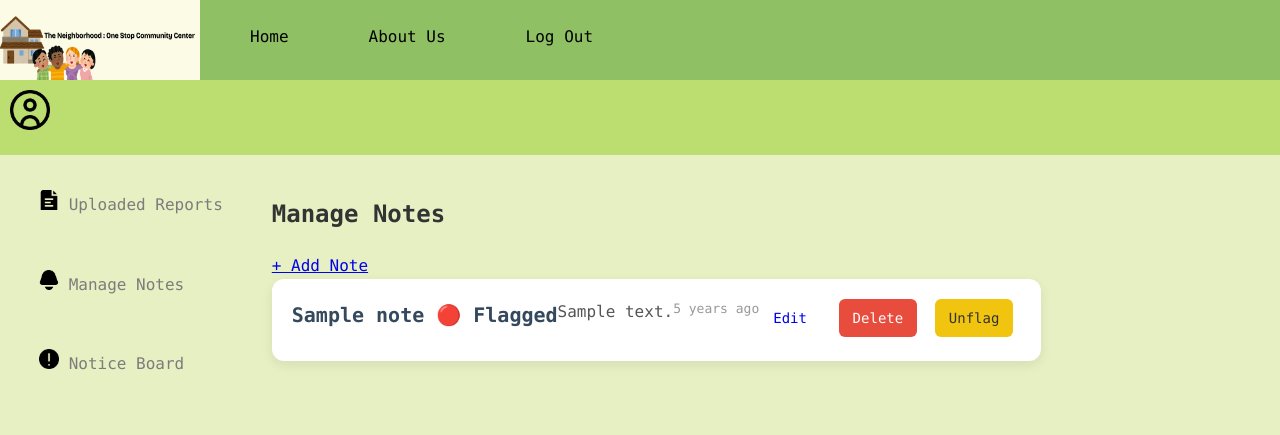
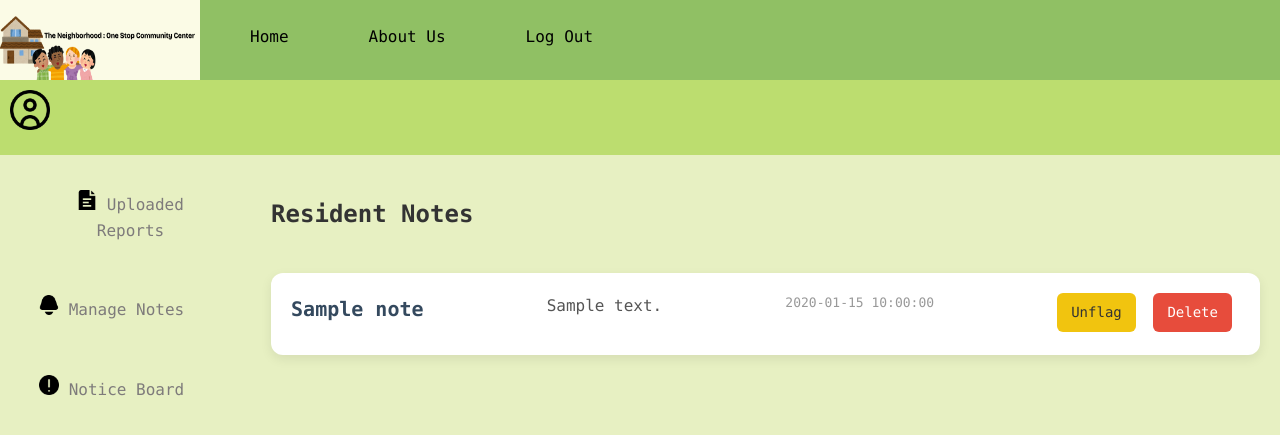
Before and after one commit to FeliciaTee/NeighbourhoodProject, a PHP site: page /managenotes.php in a window 1280 px wide. Shown: the top 435 px of the page. Run offline with PHP 8.4, Linux system fonts and the light colour scheme; the visitor is signed in with stand-in values (Sample User, id 1); tables that the repository leaves empty or names only in its code hold one stand-in row (values such as "Sample post").

Commit message:
Update managenotes.php

```diff
--- a/managenotes.php
+++ b/managenotes.php
@@ -18,22 +18,14 @@
     exit();
 }
 
-// Flag/Unflag note
+// Toggle flag
 if (isset($_GET['flag'])) {
     $id = intval($_GET['flag']);
-    $conn->query("UPDATE notes SET is_flagged = 1 WHERE note_id = $id");
+    $conn->query("UPDATE notes SET is_flagged = NOT is_flagged WHERE note_id = $id");
     header("Location: managenotes.php");
     exit();
 }
 
-if (isset($_GET['unflag'])) {
-    $id = intval($_GET['unflag']);
-    $conn->query("UPDATE notes SET is_flagged = 0 WHERE note_id = $id");
-    header("Location: managenotes.php");
-    exit();
-}
-
-// Get all notes
 $result = $conn->query("SELECT * FROM notes ORDER BY created_at DESC");
 ?>
 
@@ -63,43 +55,24 @@
   <div class="dashboard">
     <div class="sidebar">
       <ul>
-        <li><a href="uploadedreports.php">
-          <img src="document.png" alt="uploadedreports" class="uploadedreports">
-          Uploaded Reports
-        </a></li>
-        <li><a href="managenotes.php">
-          <img src="bell.png" alt="managenotes" class="managenotes">
-          Manage Notes
-        </a></li>
-        <li><a href="noticeboard.php">
-          <img src="notice.png" alt="noticeboard" class="noticeboard">
-          Notice Board
-        </a></li>
+        <li><a href="uploadedreports.php"><img src="document.png" class="uploadedreports"> Uploaded Reports</a></li>
+        <li><a href="managenotes.php"><img src="bell.png" class="managenotes"> Manage Notes</a></li>
+        <li><a href="noticeboard.php"><img src="notice.png" class="noticeboard"> Notice Board</a></li>
       </ul>
     </div>
 
-    <div class="content">
-      <h2>Manage Notes</h2>
-      <a href="addnote.php" class="btn-add">+ Add Note</a>
-
+    <div class="content-area">
+      <h2>Resident Notes</h2>
       <?php while ($row = $result->fetch_assoc()): ?>
-        <div class="note-card <?= $row['is_flagged'] ? 'flagged' : '' ?>">
-          <div class="note-title">
-            <?= htmlspecialchars($row['title']) ?>
-            <?php if ($row['is_flagged']): ?>
-              <span class="flag-indicator">🔴 Flagged</span>
-            <?php endif; ?>
-          </div>
+        <div class="note-card">
+          <div class="note-title"><?= htmlspecialchars($row['title']) ?></div>
           <div class="note-content"><?= nl2br(htmlspecialchars($row['content'])) ?></div>
-          <div class="note-time"><?= time_elapsed_string($row['date_created']) ?></div>
+          <div class="note-time"><?= htmlspecialchars($row['created_at']) ?></div>
           <div class="note-buttons">
-            <a href="editnote.php?id=<?= $row['note_id'] ?>" class="btn-edit">Edit</a>
+            <a href="?flag=<?= $row['note_id'] ?>" class="btn-flag" onclick="return confirm('Toggle flag on this note?')">
+              <?= $row['is_flagged'] ? 'Unflag' : 'Flag' ?>
+            </a>
             <a href="?delete=<?= $row['note_id'] ?>" class="btn-delete" onclick="return confirm('Delete this note?')">Delete</a>
-            <?php if ($row['is_flagged']): ?>
-              <a href="?unflag=<?= $row['note_id'] ?>" class="btn-flag">Unflag</a>
-            <?php else: ?>
-              <a href="?flag=<?= $row['note_id'] ?>" class="btn-flag">Flag</a>
-            <?php endif; ?>
           </div>
         </div>
       <?php endwhile; ?>
@@ -107,41 +80,3 @@
   </div>
 </body>
 </html>
-
-<?php
-function time_elapsed_string($datetime, $full = false) {
-    $now = new DateTime;
-    $ago = new DateTime($datetime);
-    $diff = $now->diff($ago);
-
-    $weeks = floor($diff->d / 7);
-    $diff->d -= $weeks * 7;
-
-    $string = [
-        'y' => 'year',
-        'm' => 'month',
-        'w' => $weeks,
-        'd' => 'day',
-        'h' => 'hour',
-        'i' => 'min',
-        's' => 'sec',
-    ];
-
-    foreach ($string as $k => &$v) {
-        if ($k === 'w') {
-            if ($v > 0) {
-                $v = $v . ' week' . ($v > 1 ? 's' : '');
-            } else {
-                unset($string[$k]);
-            }
-        } elseif ($diff->$k) {
-            $v = $diff->$k . ' ' . $v . ($diff->$k > 1 ? 's' : '');
-        } else {
-            unset($string[$k]);
-        }
-    }
-
-    if (!$full) $string = array_slice($string, 0, 1);
-    return $string ? implode(', ', $string) . ' ago' : 'just now';
-}
-?>
```
